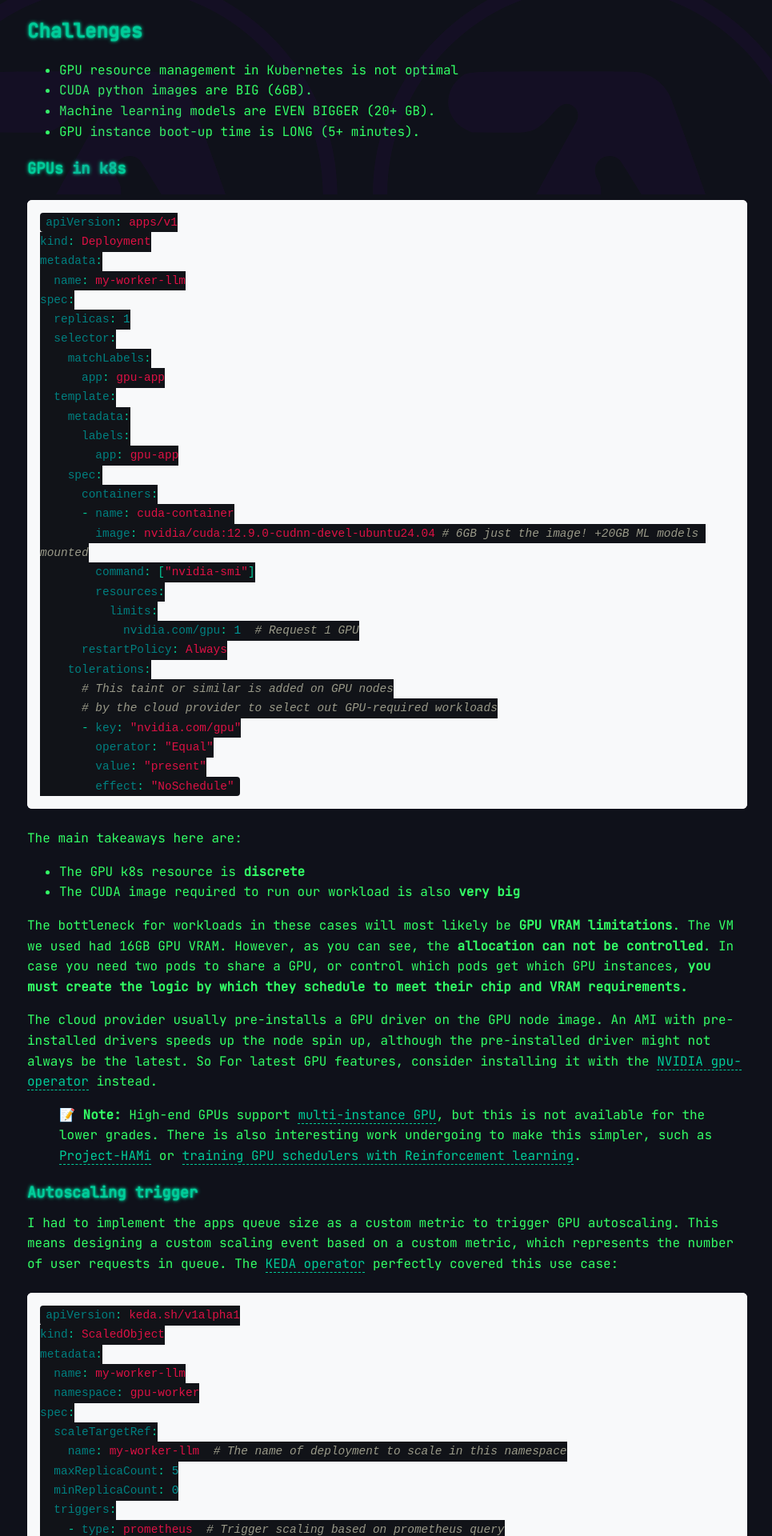
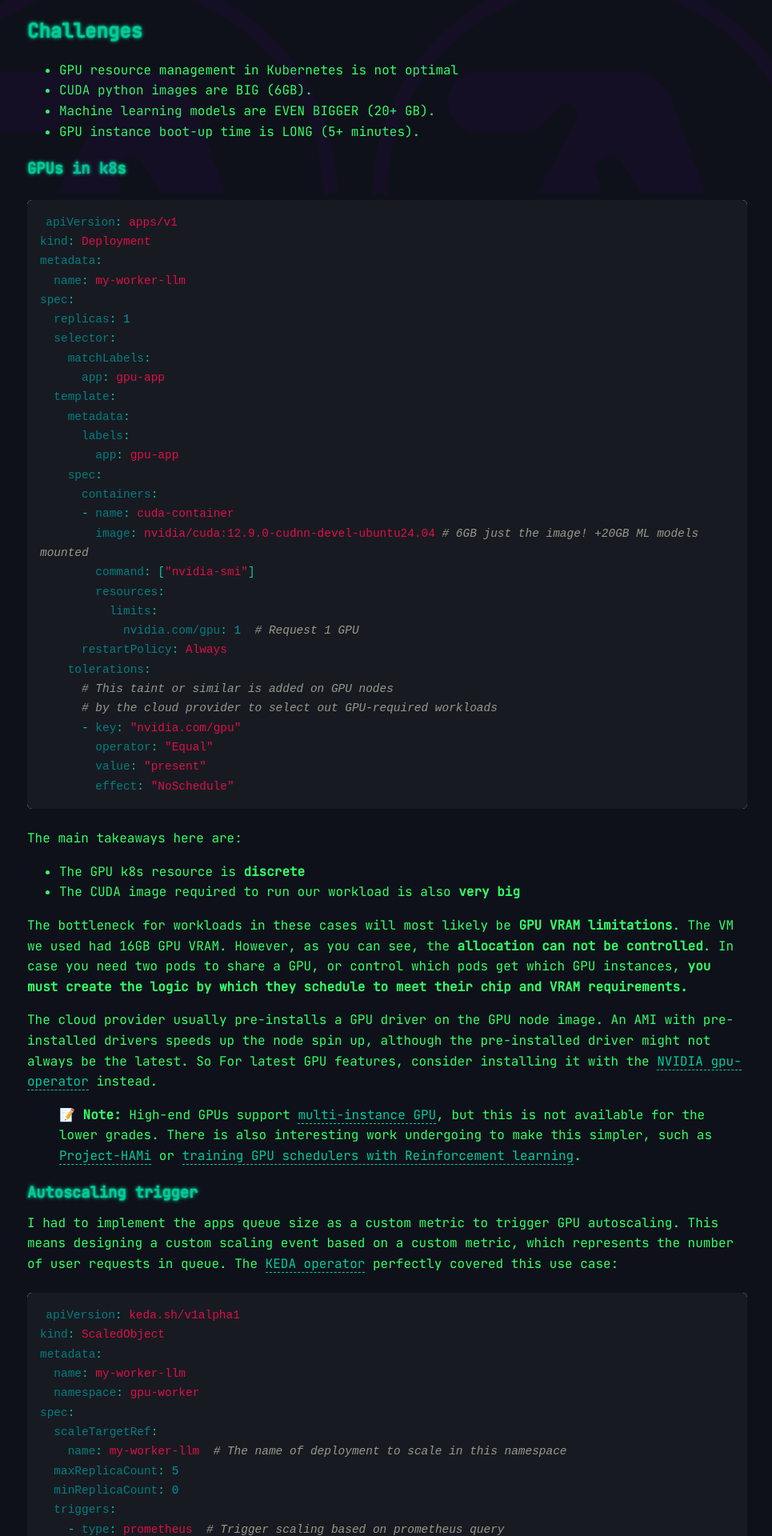
Before and after one commit to opsmartin/portfolio-static-page, a Jekyll site: the page built from _posts/2025-06-25-lessons-from-deploying-onprem-LLM-cost-effectively.md, in a window 1280 px wide. Shown: the part 657-2577 px from the top of the page at 80% size, without its empty margins (156-1121 px from the left). Built offline with Jekyll 4.4.1, drawn with Linux system fonts in a browser that asks for light colours.

Commit message:
dark theme

```diff
--- a/assets/css/styles.css
+++ b/assets/css/styles.css
@@ -160,7 +160,7 @@
   width: 100%;
   border-collapse: collapse;
   margin: 2em 0;
-  background: #f9fafb;
+  background: #181a22;
   box-shadow: 0 2px 8px rgba(0,0,0,0.04);
   border-radius: 8px;
   overflow: hidden;
@@ -168,12 +168,12 @@
 
 .post-content th, .post-content td {
   padding: 0.75em 1em;
-  border-bottom: 1px solid #e5e7eb;
+  border-bottom: 1px solid #23242b;
 }
 
 .post-content th {
-  background: #f3f4f6;
-  color: #22223b;
+  background: #23242b;
+  color: #33ff66;
   font-weight: bold;
   text-align: left;
 }
@@ -183,5 +183,11 @@
 }
 
 .post-content tr:hover td {
-  background: #e0e7ff;
+  background: #23242b;
 }
+
+/* Code snippets inside blog posts */
+.post-content code, .post-content pre {
+  background-color: #181a22 !important;
+  color: #00cc99 !important;
+}
```
